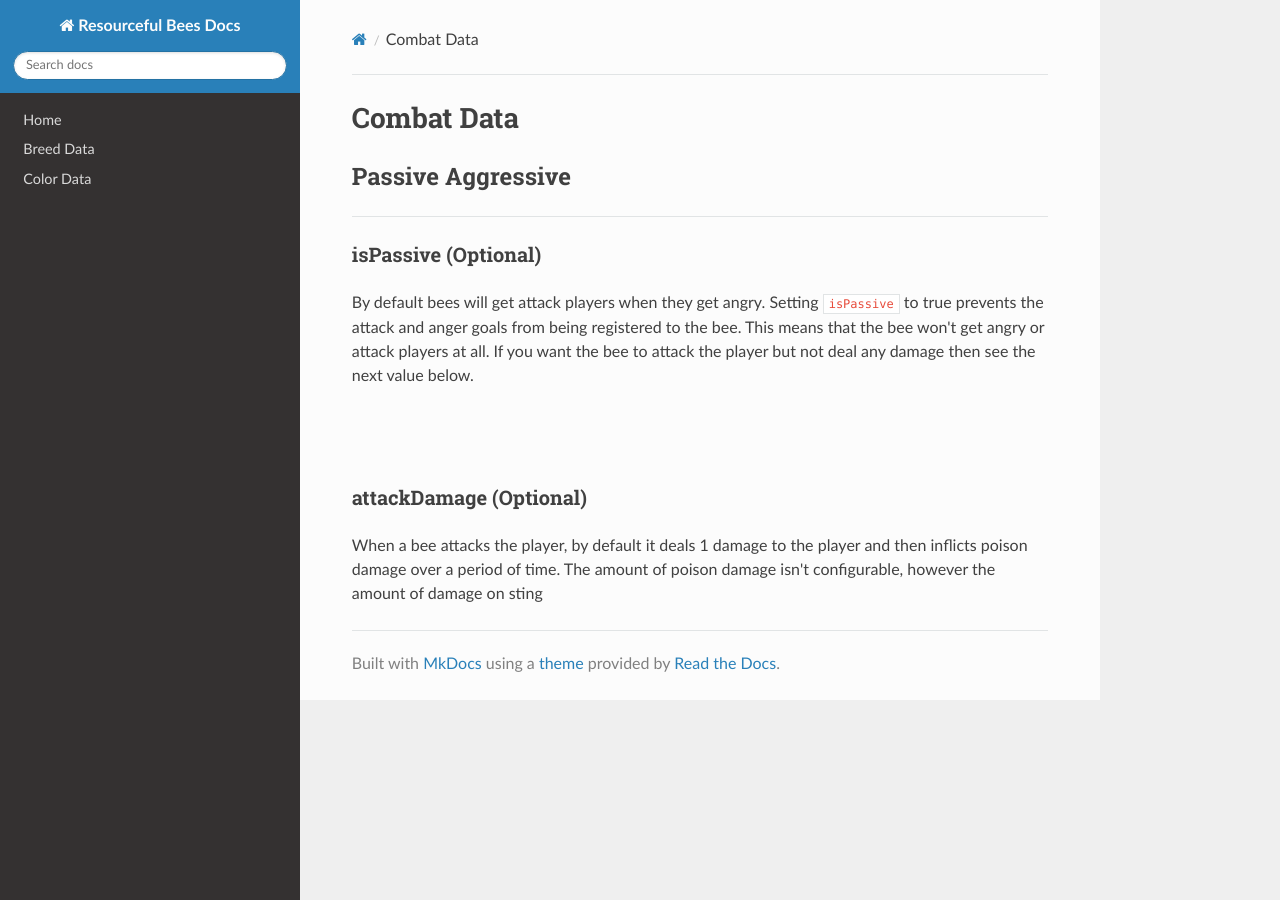
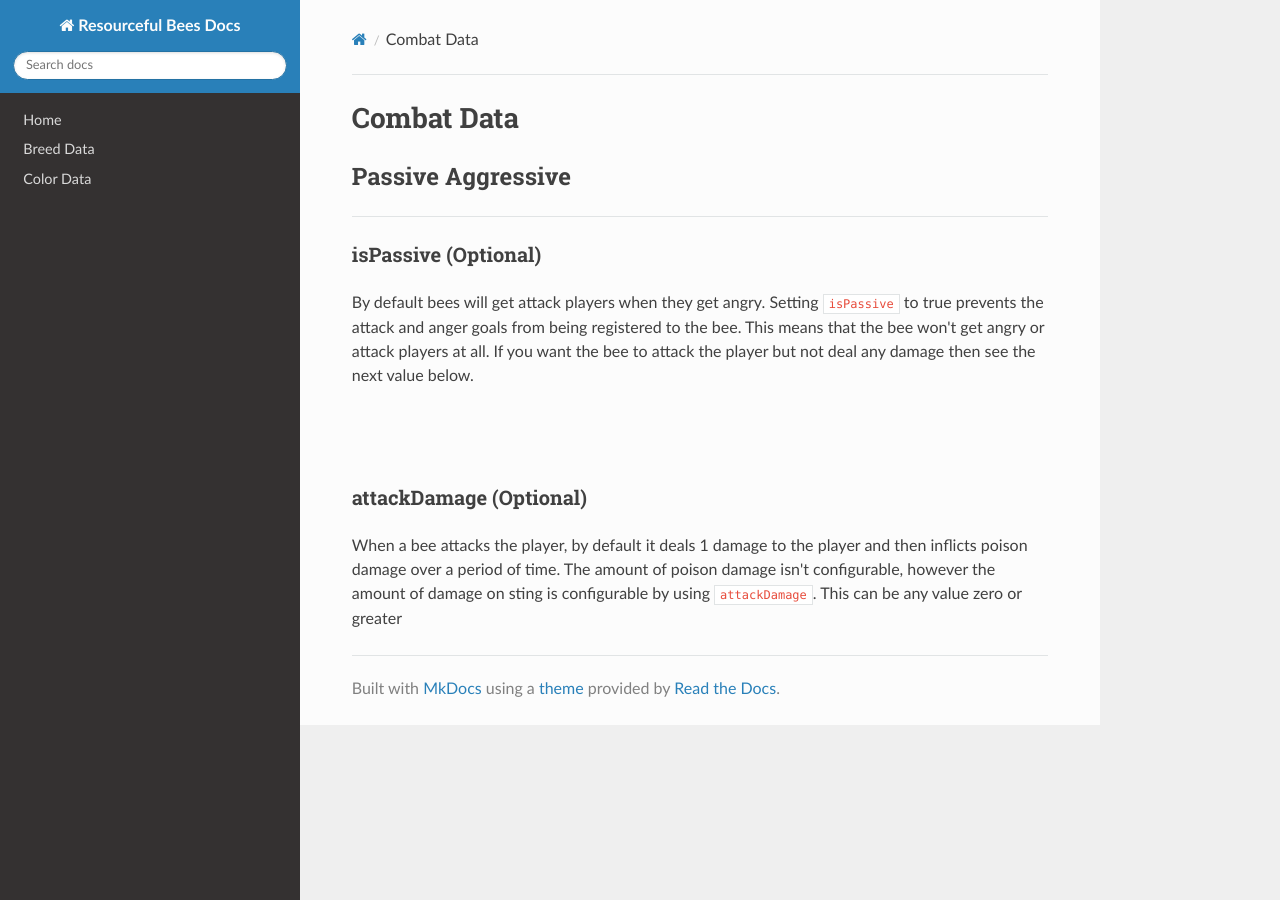
Before and after one commit to Team-Resourceful/ResourcefulBeesDocs, an MkDocs documentation site: the page built from docs/bee_data/combat_data.md, in a window 1280 px wide. Built offline with MkDocs 1.6.1, drawn with Linux system fonts in a browser that asks for light colours; nearby versions of some CDN libraries.

Commit message:
docs/bee_data/combat_data.md updated from https://stackedit.io/

```diff
--- a/docs/bee_data/combat_data.md
+++ b/docs/bee_data/combat_data.md
@@ -12,7 +12,7 @@ By default bees will get attack players when they get angry. Setting `isPassive`
 
 ### **attackDamage** (Optional)
 
-When a bee attacks the player, by default it deals 1 damage to the player and then inflicts poison damage over a period of time. The amount of poison damage isn't configurable, however the amount of damage on sting
+When a bee attacks the player, by default it deals 1 damage to the player and then inflicts poison damage over a period of time. The amount of poison damage isn't configurable, however the amount of damage on sting is configurable by using `attackDamage`. This can be any value zero or greater
 <!--stackedit_data:
-eyJoaXN0b3J5IjpbMTc4NTU5MTU3MV19
+eyJoaXN0b3J5IjpbMTEyODg3NzUzMSwxNzg1NTkxNTcxXX0=
 -->
```
